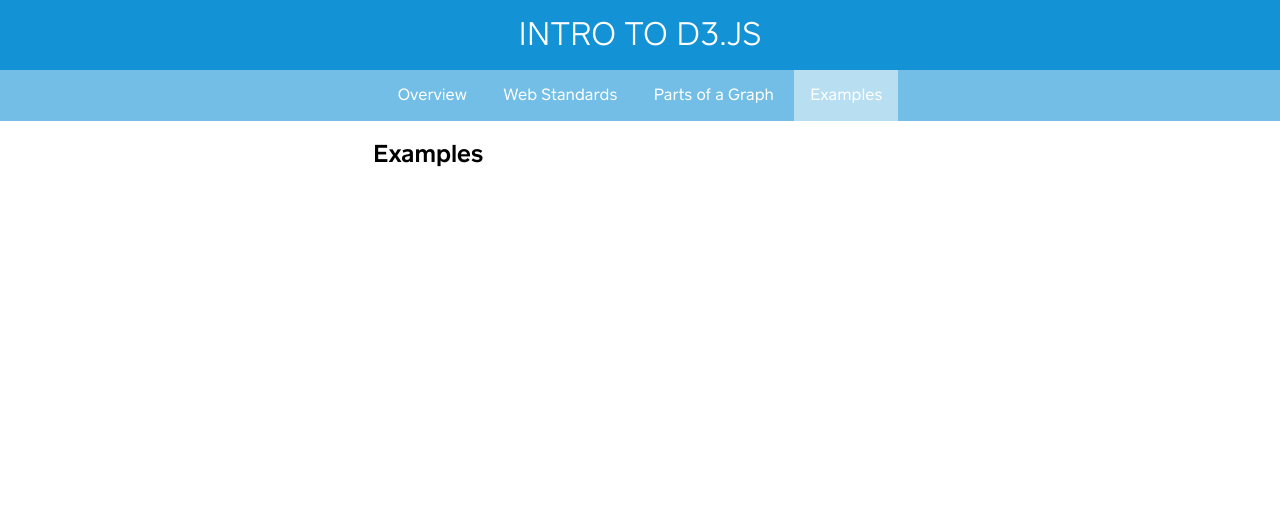
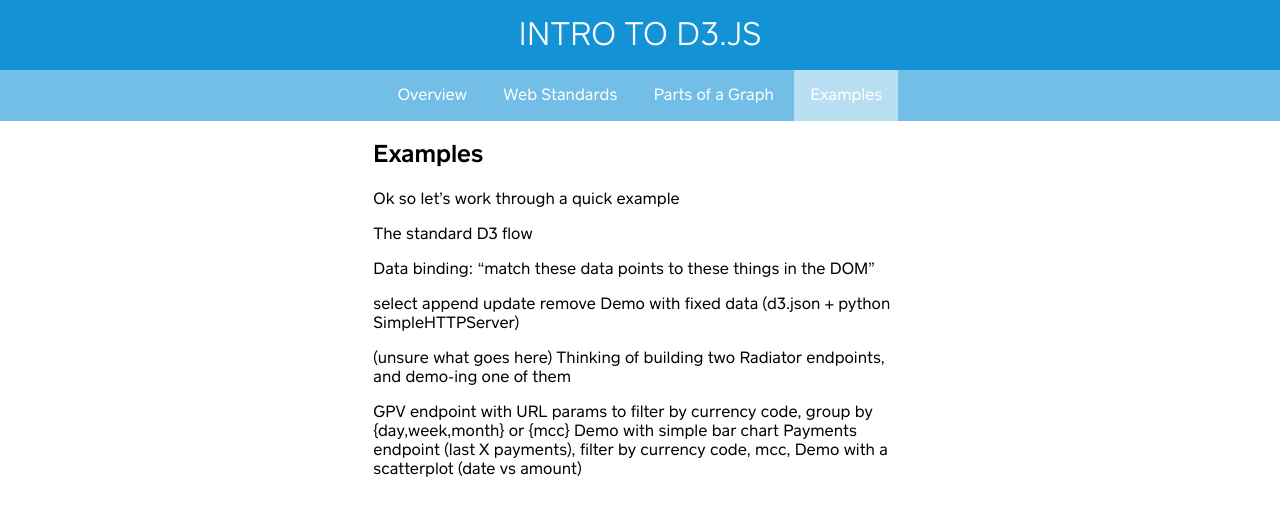
Before and after one commit to square/intro-to-d3, a Jekyll site: the page built from z03-examples.md, in a window 1280 px wide. Shown: the top 516 px of the page. Built offline with Jekyll 4.4.1, drawn with Linux system fonts in a browser that asks for light colours.

Commit message:
Copy-paste rough section notes

```diff
--- a/z03-examples.md
+++ b/z03-examples.md
@@ -3,3 +3,23 @@ layout: page
 title: Examples
 permalink: /examples/
 ---
+
+Ok so let’s work through a quick example
+
+The standard D3 flow
+
+Data binding: “match these data points to these things in the DOM”
+
+select
+append
+update
+remove
+Demo with fixed data (d3.json + python SimpleHTTPServer)
+
+(unsure what goes here)
+Thinking of building two Radiator endpoints, and demo-ing one of them
+
+GPV endpoint with URL params to filter by currency code, group by {day,week,month} or {mcc}
+Demo with simple bar chart
+Payments endpoint (last X payments), filter by currency code, mcc,
+Demo with a scatterplot (date vs amount)
```
Also changed, not shown: z01-web-standards.md (+8 -0 lines), z02-parts-of-a-graph.md (+10 -0 lines).
